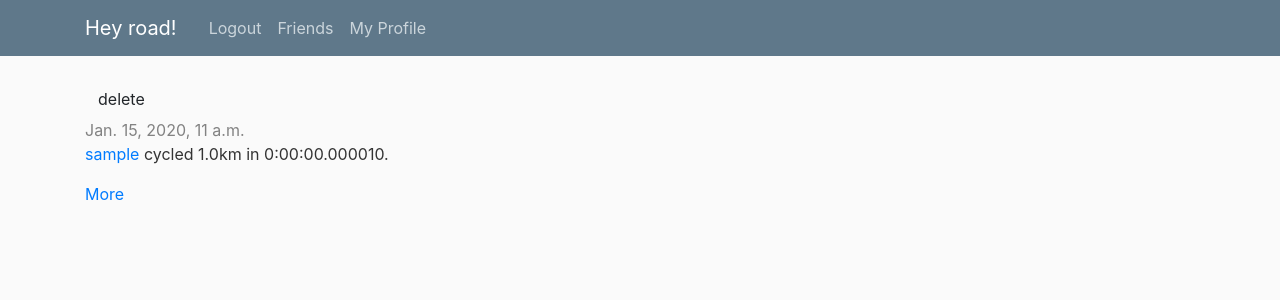
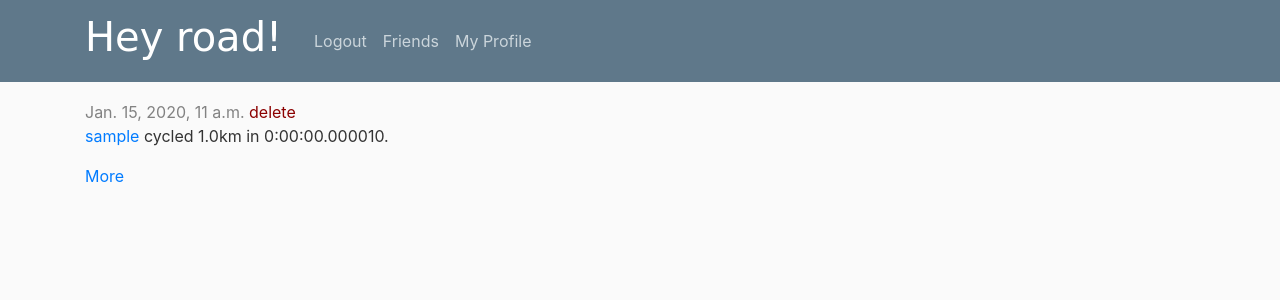
Before and after one commit to baru64/heyroad-web, a Django app: page / in a window 1280 px wide. Shown: the top 300 px of the page. Run offline with Django 3.2, Linux system fonts and the light colour scheme; a user stored in the database is signed in; tables that the repository leaves empty hold one stand-in row (values such as "Sample post"); some libraries are stand-ins or nearby versions.

Commit message:
Friend api fixes, template fixes

```diff
--- a/heyroad/static/heyroad/style.css
+++ b/heyroad/static/heyroad/style.css
@@ -4,7 +4,7 @@ body {
     margin-top: 5rem;
   }
 
-  h1, h2, h3, h4, h5, h6 {
+  h2, h3, h4, h5, h6 {
     color: #444444;
   }
 
@@ -84,7 +84,7 @@ body {
   }
 
   .page-header {
-    background-color: #C25100;
+    background-color: #5f788a;
     margin-top: 0;
     padding: 20px 20px 20px 40px;
 }
@@ -123,9 +123,14 @@ h1, h2, h3, h4 {
 }
 
 .post {
-    margin-bottom: 70px;
+    margin-top: 20px;
+    margin-bottom: 50px;
 }
 
 .post h1 a, .post h1 a:visited {
     color: #000000;
 }
+
+.delete {
+  color: darkred;
+}
--- a/heyroad/templates/heyroad/base.html
+++ b/heyroad/templates/heyroad/base.html
@@ -16,7 +16,7 @@
         <header class="site-header">
           <nav class="navbar navbar-expand-md navbar-dark bg-steel fixed-top">
             <div class="container">
-              <a class="navbar-brand mr-4" href="{% url 'home' %}">Hey road!</a>
+              <a class="navbar-brand mr-4" href="{% url 'home' %}"><h1>Hey road!</h1></a>
               <button class="navbar-toggler" type="button" data-toggle="collapse" data-target="#navbarToggle" aria-controls="navbarToggle" aria-expanded="false" aria-label="Toggle navigation">
               <span class="navbar-toggler-icon"></span>
               </button>
--- a/heyroad/templates/heyroad/route_detail.html
+++ b/heyroad/templates/heyroad/route_detail.html
@@ -4,6 +4,9 @@
     <div class="post">
         <div class="date">
             {{ route.date }}
+            <a class="delete" href="{% url 'route-delete' pk=route.pk %}">
+                delete
+            </a>
         </div>
         <p><a href="{% url 'user' pk=route.user.pk %}">
             {{ route.user }}
--- a/heyroad/templates/heyroad/route_list.html
+++ b/heyroad/templates/heyroad/route_list.html
@@ -4,12 +4,12 @@
     {% for route in object_list %}
         <div class="post">
             {% if user.is_authenticated and route.user == user %}
-            <a class="btn btn-default" href="{% url 'route-delete' pk=route.pk %}">
-                <span>delete</span>
-            </a>
             {% endif %}
             <div class="date">
                 {{ route.date }}
+            <a class="delete" href="{% url 'route-delete' pk=route.pk %}">
+                delete
+            </a>
             </div>
             <p><a href="{% url 'user' pk=route.user.pk %}">
                 {{ route.user }}
--- a/heyroad/views.py
+++ b/heyroad/views.py
@@ -208,8 +208,9 @@ class UserViewSet(viewsets.ViewSet):
                    .filter(is_accepted=True)            \
                    .values_list('user1', flat=True)
         all_friends = list(chain(friends1, friends2))
-        all_friends.append(request.user)
-        queryset = User.objects.filter(username__in=all_friends)
+        all_friends.append(request.user.pk)
+        print(all_friends)
+        queryset = User.objects.filter(pk__in=all_friends)
         return queryset
 
     def list(self, request):
@@ -251,7 +252,6 @@ class RouteViewSet(viewsets.ViewSet):
         return Response(serializer.data)
 
     def retrieve(self, request, pk=None):
-        #queryset = Route.objects.all()
         queryset = self._get_queryset(request)
         route = get_object_or_404(queryset, pk=pk)
         serializer = RouteDetailSerializer(route, context={'request': request})
@@ -311,16 +311,66 @@ class RegisterAPIView(APIView):
             result = {'result': 'success'}
             return Response(result, status=status.HTTP_201_CREATED)
 
-class FriendViewSet(viewsets.ModelViewSet):
+class FriendViewSet(viewsets.ViewSet):
     authentication_classes = [TokenAuthentication]
     permission_classes = [permissions.IsAuthenticated]
-    serializer_class = FriendshipSerializer
 
-    def get_queryset(self):
+    def _get_queryset(self, request):
         queryset = Friendship.objects.filter(
-            Q(user2=self.request.user) |  Q(user1=self.request.user)
+            Q(user2=request.user) |  Q(user1=request.user)
         )
         return queryset
 
+    def list(self, request):
+        queryset = self._get_queryset(request)
+        serializer = FriendshipSerializer(
+            queryset, context={'request': request}, many=True
+        )
+        return Response(serializer.data)
+
+    def retrieve(self, request, pk=None):
+        queryset = self._get_queryset(request)
+        friendship = get_object_or_404(queryset, pk=pk)
+        serializer = FriendshipSerializer(
+            friendship, context={'request': request}
+        )
+        return Response(serializer.data)
+
+    def create(self, request):
+        body_unicode = request.body.decode('utf-8')
+        body = json.loads(body_unicode)
+
+        # create friendship object
+        user2 = get_object_or_404(User, username=body['user2'])
+        new_friendship = Friendship.objects.create(
+            user1=request.user,
+            user2=user2,
+            is_accepted=False
+        )
+        new_friendship.save()
+
+        result = {'result': 'success'}
+        return Response(result, status=status.HTTP_201_CREATED)
+
+    def update(self, request, pk=None):
+        body_unicode = request.body.decode('utf-8')
+        body = json.loads(body_unicode)
+
+        queryset = Friendship.objects.filter(user2=request.user)
+        friendship = get_object_or_404(queryset, pk=pk)
+        if body['is_accepted'] == "True":
+            friendship.is_accepted = True
+            friendship.save()
+
+        result = {'result': 'success'}
+        return Response(result, status=status.HTTP_200_OK)
+
+    def destroy(self, request, pk=None):
+        queryset = self._get_queryset(request)
+        friendship = get_object_or_404(queryset, pk=pk)
+        friendship.delete()
+        result = {'result': 'succes'}
+        return Response(result, status=status.HTTP_200_OK)
+
 # TODO:
 # - route comments
```
